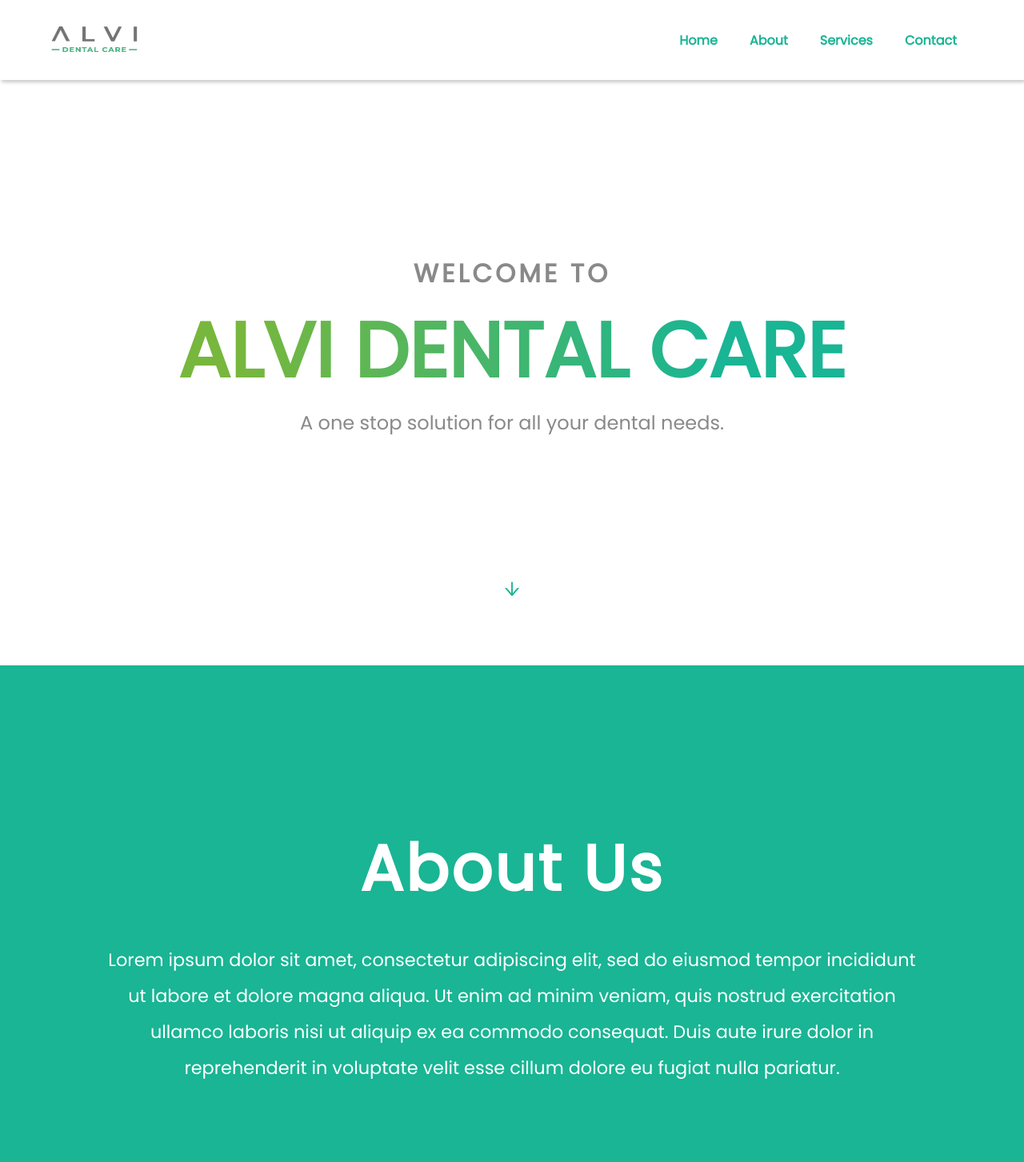
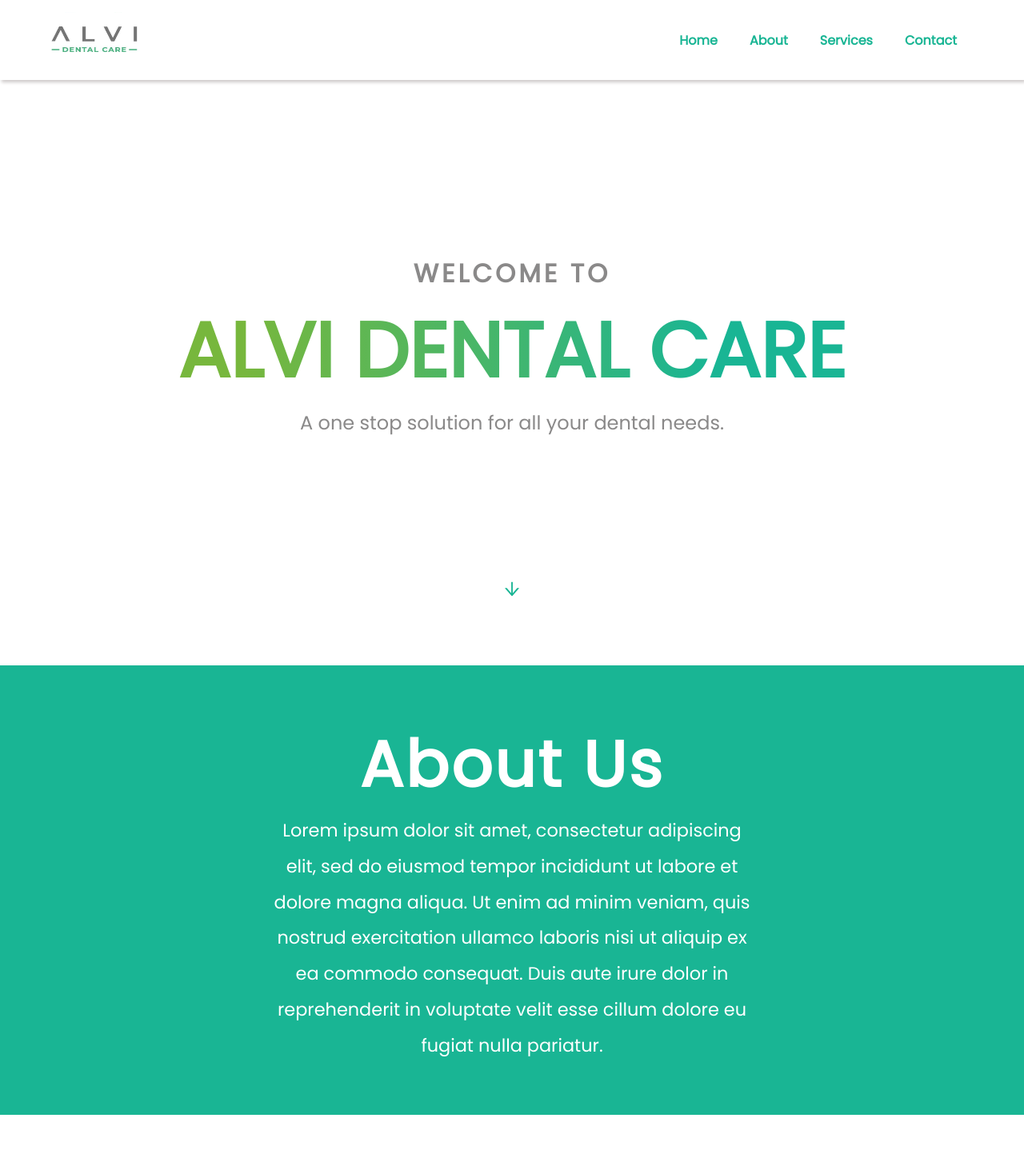
Before and after one commit to sayamalvi/alvidentalcare, a React (Create React App) app: page / in a window 1280 px wide. Shown: the top 1453 px of the page at 80% size. Built offline with nearby package versions, Linux system fonts and the light colour scheme.

Commit message:
messing up

```diff
--- a/src/components/About/About.module.scss
+++ b/src/components/About/About.module.scss
@@ -1,12 +1,20 @@
 @import "../../styles/variables.scss";
 .about {
-    height: 90vh;
     background-color: $darkGreen;
     text-align: center;
     display: flex;
     justify-content: center;
     align-items: center;
     flex-direction: column;
+    padding: 4rem 3rem;
+    width: max-content;
+    @include breakpoint(md) {
+        width: 100vw;
+    }
+    margin-bottom: 3rem;
+    @include breakpoint(md) {
+        width: 100%;
+    }
 
     &__heading {
         font-size: 3rem;
@@ -14,16 +22,15 @@
             font-size: 5rem;
         }
         letter-spacing: 3px;
-        margin: 0 0 2rem 0;
     }
     &__para {
         font-size: 1.2rem;
-        max-width: 90vw;
+        max-width: 400px;
         line-height: 2rem;
         @include breakpoint(md) {
             font-size: 1.4rem;
             line-height: 2.8rem;
-            max-width: 80vw;
+            max-width: 600px;
         }
     }
 }
--- a/src/components/Heading/Heading.module.scss
+++ b/src/components/Heading/Heading.module.scss
@@ -18,10 +18,9 @@
     flex-direction: column;
     justify-content: center;
     align-items: center;
-    justify-self: center;
-    align-self: center;
+    text-align: center;
     height: 100vh;
-    padding: 1rem;
+    padding: 2rem;
     @include breakpoint(md) {
         margin-top: 2rem;
     }
@@ -31,7 +30,6 @@
         @include breakpoint(md) {
             font-size: 4rem;
         }
-        text-align: center;
     }
     &__first {
         color: rgb(138, 137, 137);
@@ -59,7 +57,10 @@
         color: $darkGreen;
         width: 4rem;
         position: absolute;
-        top: 90%;
+        top: 120%;
+        @include breakpoint(md) {
+            top: 90%;
+        }
         animation: jumpInfinite 2s infinite;
     }
 }
--- a/src/components/Services/Service/Service.jsx
+++ b/src/components/Services/Service/Service.jsx
@@ -6,7 +6,6 @@ const Service = (props) => {
     useEffect(() => {
         Aos.init();
     })
-
 
     return (
         <div className={classes.card} data-aos="fade-up">
--- a/src/components/Services/Service/Service.module.scss
+++ b/src/components/Services/Service/Service.module.scss
@@ -1,6 +1,7 @@
 @import "../../../styles/variables.scss";
 
 .card {
+    position: relative;
     display: flex;
     justify-content: center;
     align-items: center;
@@ -11,8 +12,9 @@
     background-color: #fff;
     border: 1px solid $darkGreen;
     &:hover {
-        box-shadow: 2px 2px 6px 2px rgba($darkGreen, $alpha: 1);
-        transition: all 0.4s ease-in-out;
+        // box-shadow: 2px 2px 6px 2px rgba($darkGreen, $alpha: 1);
+        transition:  3s ;
+        top: -10px;
     }
     text-align: center;
     margin: 2rem;
--- a/src/components/Services/Services.jsx
+++ b/src/components/Services/Services.jsx
@@ -1,11 +1,16 @@
-import React from 'react'
+import React, { useEffect } from 'react'
 import classes from './Services.module.scss'
 import data from './data.js'
 import Service from './Service/Service'
+import Aos from 'aos'
+import 'aos/dist/aos.css'
 const Services = () => {
+    useEffect(() => {
+        Aos.init()
+    })
     return (
         <>
-            <h2 className={classes.heading}>Our Services</h2>
+            <h2 className={classes.heading} data-aos="zoom-in">Our Services</h2>
             <div className={classes.container}>
                 {data.map((service) => (
                     <Service
--- a/src/styles/index.scss
+++ b/src/styles/index.scss
@@ -2,10 +2,15 @@
 
 * {
     box-sizing: border-box;
-    margin: 0;
+    margin: 0 ;
+    padding: 0 ;
 }
+html,
 body {
+    margin: 0 ;
+    padding: 0 ;
     width: 100%;
     color: $white;
     font-family: $poppins;
+    height: 100%;
 }
```
Also changed, not shown: 1 other file (tests, documents, lock files or other folders).
